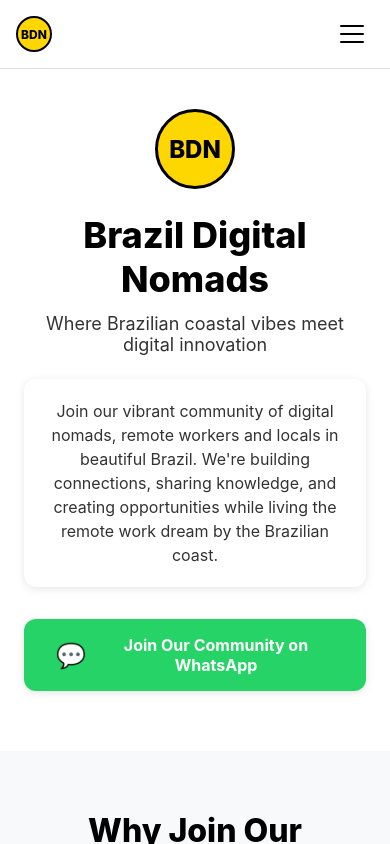
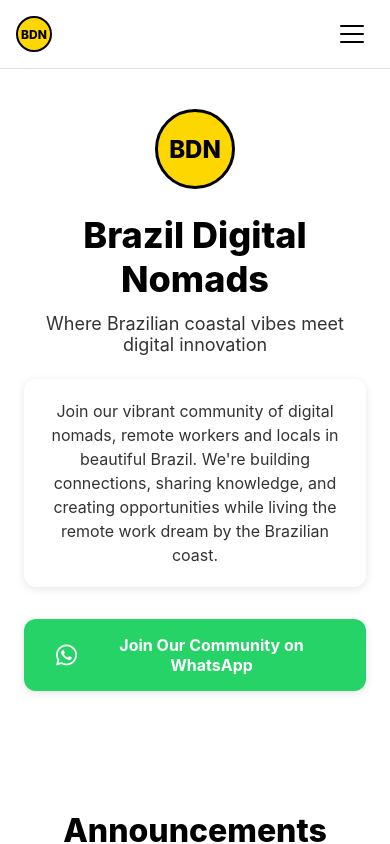
Before and after one commit to vwilson317/bdn-org, a React Native app: screen / in a window 390 px wide. Built offline with nearby package versions, Linux system fonts and the light colour scheme.

Commit message:
announcements form url

```diff
--- a/App.tsx
+++ b/App.tsx
@@ -3,6 +3,7 @@ import { StyleSheet, ScrollView, View } from 'react-native';
 import { useRef, useState } from 'react';
 import { Header } from './src/components/Header';
 import { Hero } from './src/components/Hero';
+import { Announcements } from './src/components/Announcements';
 import { WhyJoin } from './src/components/WhyJoin';
 import { Connect } from './src/components/Connect';
 import { CommunityServices } from './src/components/CommunityServices';
@@ -68,6 +69,7 @@ export default function App() {
         >
           <Hero />
         </View>
+        <Announcements />
         <View
           onLayout={(event) => {
             const { y } = event.nativeEvent.layout;
--- a/package.json
+++ b/package.json
@@ -6,7 +6,8 @@
     "start": "expo start",
     "android": "expo start --android",
     "ios": "expo start --ios",
-    "web": "expo start --web"
+    "web": "expo start --web",
+    "build": "expo export:web"
   },
   "dependencies": {
     "@supabase/supabase-js": "^2.93.3",
--- /dev/null
+++ b/src/components/Announcements.tsx
@@ -0,0 +1,146 @@
+import React from 'react';
+import { StyleSheet, Text, View, TouchableOpacity, Linking, Dimensions } from 'react-native';
+import { FontAwesome5 } from '@expo/vector-icons';
+import { theme } from '../theme';
+
+const { width: SCREEN_WIDTH } = Dimensions.get('window');
+const IS_MOBILE = SCREEN_WIDTH < 768;
+
+interface Announcement {
+  title: string;
+  startDate: string;
+  endDate: string;
+  icon?: string;
+  whatsappLink?: string;
+}
+
+const announcements: Announcement[] = [
+  {
+    title: 'Carioca Coastal Club Carnival Hackaton',
+    startDate: 'February 2, 2026',
+    endDate: 'March 1, 2026',
+    icon: '🎉',
+    whatsappLink: 'https://chat.whatsapp.com/BlM8NsH1PgJ3B3FTBUUJz5?mode=gi_t',
+  },
+];
+
+export function Announcements() {
+  const formatDateRange = (start: string, end: string) => {
+    return `${start} - ${end}`;
+  };
+
+  const handleJoinWhatsApp = (url: string) => {
+    Linking.openURL(url).catch((err) => {
+      console.error('Failed to open WhatsApp:', err);
+    });
+  };
+
+  return (
+    <View style={styles.container}>
+      <Text style={styles.title}>Announcements</Text>
+      <Text style={styles.subtitle}>
+        Stay updated with the latest events and opportunities in our community.
+      </Text>
+      <View style={styles.announcementsList}>
+        {announcements.map((announcement, index) => (
+          <View key={index} style={styles.announcementCard}>
+            {announcement.icon && (
+              <Text style={styles.announcementIcon}>{announcement.icon}</Text>
+            )}
+            <View style={styles.announcementContent}>
+              <Text style={styles.announcementTitle}>{announcement.title}</Text>
+              <Text style={styles.announcementDate}>
+                {formatDateRange(announcement.startDate, announcement.endDate)}
+              </Text>
+              {announcement.whatsappLink && (
+                <TouchableOpacity
+                  style={styles.joinButton}
+                  onPress={() => handleJoinWhatsApp(announcement.whatsappLink!)}
+                  activeOpacity={0.8}
+                >
+                  <FontAwesome5 name="whatsapp" size={18} color={theme.bgPrimary} />
+                  <Text style={styles.joinButtonText}>Join Group</Text>
+                </TouchableOpacity>
+              )}
+            </View>
+          </View>
+        ))}
+      </View>
+    </View>
+  );
+}
+
+const styles = StyleSheet.create({
+  container: {
+    paddingVertical: 60,
+    paddingHorizontal: 24,
+    backgroundColor: theme.bgPrimary,
+    alignItems: 'center',
+  },
+  title: {
+    fontSize: 32,
+    fontWeight: '800',
+    color: theme.textPrimary,
+    textAlign: 'center',
+    marginBottom: 16,
+  },
+  subtitle: {
+    fontSize: 16,
+    color: theme.textSecondary,
+    textAlign: 'center',
+    marginBottom: 40,
+    lineHeight: 24,
+    maxWidth: 600,
+  },
+  announcementsList: {
+    width: '100%',
+    maxWidth: 800,
+    gap: 20,
+  },
+  announcementCard: {
+    backgroundColor: theme.bgSecondary,
+    borderRadius: theme.borderRadius,
+    padding: 24,
+    flexDirection: 'row',
+    alignItems: 'flex-start',
+    ...theme.shadow,
+  },
+  announcementIcon: {
+    fontSize: 40,
+    marginRight: 16,
+  },
+  announcementContent: {
+    flex: 1,
+  },
+  announcementTitle: {
+    fontSize: IS_MOBILE ? 18 : 20,
+    fontWeight: '700',
+    color: theme.textPrimary,
+    marginBottom: 8,
+    lineHeight: 26,
+  },
+  announcementDate: {
+    fontSize: 15,
+    color: theme.textSecondary,
+    fontWeight: '500',
+    marginBottom: 16,
+  },
+  joinButton: {
+    backgroundColor: '#25D366',
+    paddingHorizontal: 20,
+    paddingVertical: 12,
+    borderRadius: theme.borderRadius,
+    flexDirection: 'row',
+    alignItems: 'center',
+    justifyContent: 'center',
+    gap: 8,
+    marginTop: 8,
+    alignSelf: 'flex-start',
+    ...theme.shadow,
+  },
+  joinButtonText: {
+    fontSize: 15,
+    fontWeight: '700',
+    color: theme.bgPrimary,
+  },
+});
--- a/src/components/Contact.tsx
+++ b/src/components/Contact.tsx
@@ -2,7 +2,7 @@ import React from 'react';
 import { StyleSheet, Text, View, TouchableOpacity, Linking } from 'react-native';
 import { theme } from '../theme';
 
-const REGISTRATION_FORM_URL = 'https://form.typeform.com/to/YOUR_FORM_ID'; // Replace with your actual form URL
+const REGISTRATION_FORM_URL = 'https://form.typeform.com/to/dAkHiZxN';
 
 export function Contact() {
   const openRegistrationForm = async () => {
--- a/src/components/Hero.tsx
+++ b/src/components/Hero.tsx
@@ -1,5 +1,6 @@
 import React from 'react';
 import { StyleSheet, Text, View, TouchableOpacity, Linking } from 'react-native';
+import { FontAwesome5 } from '@expo/vector-icons';
 import { theme } from '../theme';
 
 const WHATSAPP_GROUP_LINK = 'https://chat.whatsapp.com/K5LTdexWpVgGJK66Iso9PC?utm_campaign=WhatsApp%20General%20Group%20Chat&utm_medium=web&utm_source=beacons';
@@ -28,7 +29,7 @@ export function Hero() {
         </Text>
       </View>
       <TouchableOpacity style={styles.whatsappButton} onPress={handleJoinWhatsApp}>
-        <Text style={styles.whatsappIcon}>💬</Text>
+        <FontAwesome5 name="whatsapp" size={24} color={theme.bgPrimary} />
         <Text style={styles.whatsappButtonText}>Join Our Community on WhatsApp</Text>
       </TouchableOpacity>
     </View>
@@ -101,9 +102,6 @@ const styles = StyleSheet.create({
     minWidth: 280,
     ...theme.shadow,
   },
-  whatsappIcon: {
-    fontSize: 24,
-  },
   whatsappButtonText: {
     fontSize: 16,
     fontWeight: '700',
```
Also changed, not shown: 2 other files (tests, documents, lock files or other folders).
